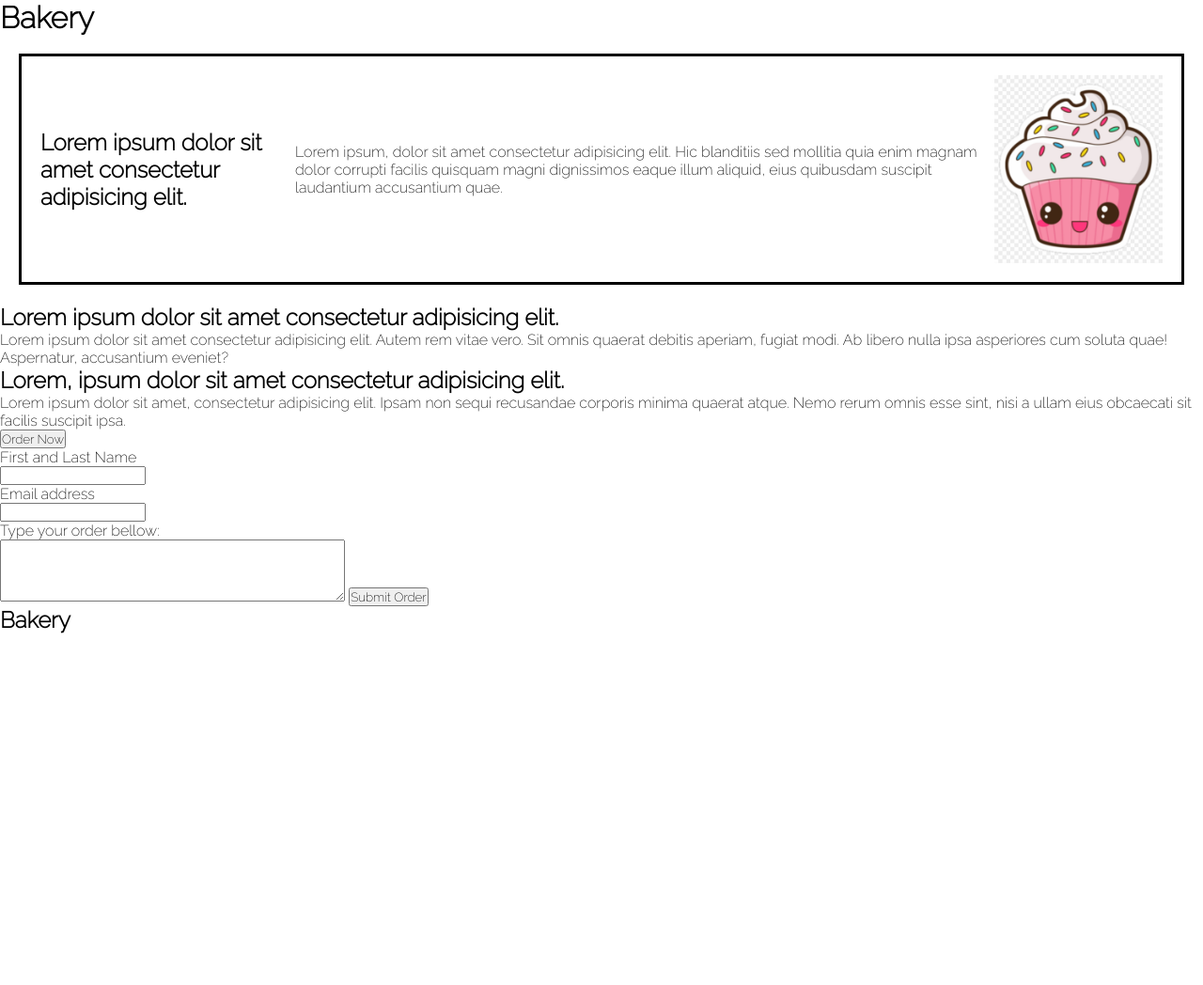
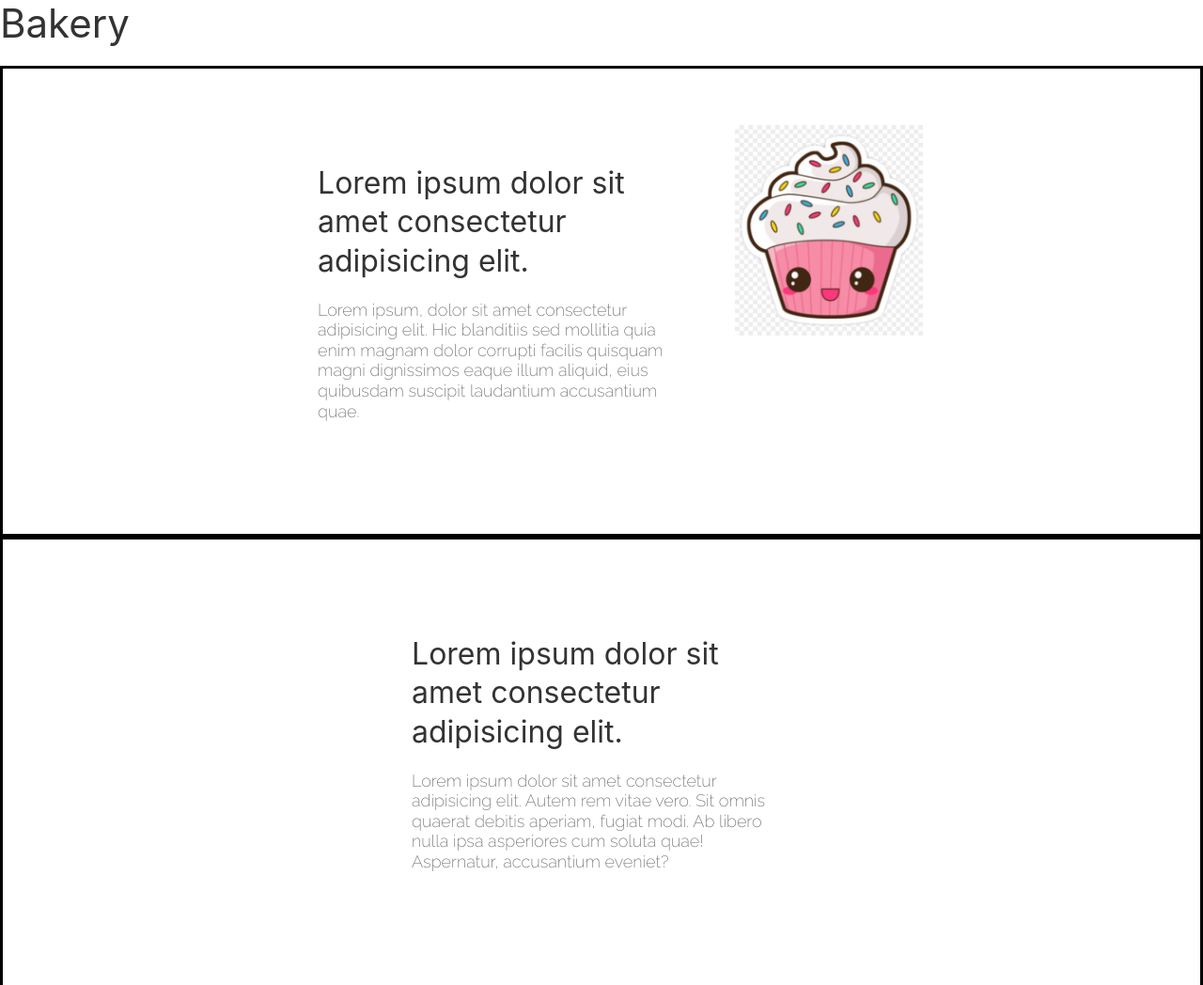
Before and after one commit to Brichardson117/probable-chainsaw, a plain HTML site: page index.html in a window 1280 px wide. Shown: the top 1048 px of the page at 94% size. Before the commit the page ends 800 px from the top, so only its background shows below. Drawn offline with nearby package versions, Linux system fonts and the light colour scheme; a web font is replaced by a local one.

Commit message:
added base styling to all sections

```diff
--- a/index.html
+++ b/index.html
@@ -5,34 +5,53 @@
     <meta http-equiv="X-UA-Compatible" content="IE=edge" />
     <meta name="viewport" content="width=device-width, initial-scale=1.0" />
     <title>Bakery</title>
-    <link rel="preconnect" href="https://fonts.googleapis.com">
-   <link rel="preconnect" href="https://fonts.gstatic.com" crossorigin>
-    <link href="https://fonts.googleapis.com/css2?family=Alkalami&display=swap" rel="stylesheet">
+    <link rel="preconnect" href="https://fonts.googleapis.com" />
+    <link rel="preconnect" href="https://fonts.gstatic.com" crossorigin />
+    <link
+      href="https://fonts.googleapis.com/css2?family=Alkalami&display=swap"
+      rel="stylesheet"
+    />
+    <link
+      rel="stylesheet"
+      href="https://cdn.jsdelivr.net/npm/uikit@3.15.10/dist/css/uikit.min.css"
+    />
     <link rel="stylesheet" href="./style.css" />
   </head>
   <body>
     <header>
       <h1>Bakery</h1>
     </header>
+
+    <!-- Primary section -->
     <section id="primary">
+      <div class="section-cta">
         <h2>Lorem ipsum dolor sit amet consectetur adipisicing elit.</h2>
         <p>
-        Lorem ipsum, dolor sit amet consectetur adipisicing elit. Hic blanditiis
-        sed mollitia quia enim magnam dolor corrupti facilis quisquam magni
-        dignissimos eaque illum aliquid, eius quibusdam suscipit laudantium
-        accusantium quae.
+          Lorem ipsum, dolor sit amet consectetur adipisicing elit. Hic
+          blanditiis sed mollitia quia enim magnam dolor corrupti facilis
+          quisquam magni dignissimos eaque illum aliquid, eius quibusdam
+          suscipit laudantium accusantium quae.
         </p>
-    <img src="./images/cupcake.jpg" height="200px" width="200px">
+      </div>
+      <img src="./images/cupcake.jpg" height="200px" width="200px" />
     </section>
+
+    <!-- menu section -->
     <section id="menu">
+      <div class="section-cta">
         <h2>Lorem ipsum dolor sit amet consectetur adipisicing elit.</h2>
         <p>
-        Lorem ipsum dolor sit amet consectetur adipisicing elit. Autem rem vitae
-        vero. Sit omnis quaerat debitis aperiam, fugiat modi. Ab libero nulla
-        ipsa asperiores cum soluta quae! Aspernatur, accusantium eveniet?
+          Lorem ipsum dolor sit amet consectetur adipisicing elit. Autem rem
+          vitae vero. Sit omnis quaerat debitis aperiam, fugiat modi. Ab libero
+          nulla ipsa asperiores cum soluta quae! Aspernatur, accusantium
+          eveniet?
         </p>
+      </div>
     </section>
+
+    <!--Order now section-->
     <section id="orderNow">
+      <div class="section-cta">
         <h2>Lorem, ipsum dolor sit amet consectetur adipisicing elit.</h2>
         <p>
           Lorem ipsum dolor sit amet, consectetur adipisicing elit. Ipsam non
@@ -40,9 +59,12 @@
           sint, nisi a ullam eius obcaecati sit facilis suscipit ipsa.
         </p>
         <button type="submit">Order Now</button>
+      </div>
     </section>
-    <footer>
-      <form>
+
+    <!-- footer/order form -->
+    <footer id="orderForm">
+      <form class="section-cta">
         <label for="name">First and Last Name</label><br />
         <input type="text" id="name" name="fname" /><br />
         <label for="email">Email address</label><br />
@@ -51,8 +73,8 @@
         <textarea name="order" id="order" rows="4" cols="50"></textarea>
         <button type="submit">Submit Order</button>
       </form>
+    </footer>
     <h2>Bakery</h2>
-    </footer>
     <script src="./script.js"></script>
   </body>
 </html>
--- a/style.css
+++ b/style.css
@@ -1,17 +1,52 @@
-@import url('https://fonts.googleapis.com/css2?family=Alkalami&family=Raleway:wght@200&display=swap');
+@import url("https://fonts.googleapis.com/css2?family=Alkalami&family=Raleway:wght@200&display=swap");
 
-*{
-    font-family: 'Raleway', serif;
-    margin: 0;
-    padding: 0;
-    scroll-behavior: smooth;
+* {
+  font-family: "Raleway", serif;
+  scroll-behavior: smooth;
+  margin: 0;
+  padding: 0;
+  box-sizing: border-box;
 }
 
-#primary{
+section {
+  padding: 60px;
+}
+#primary {
+  border: 0.2rem solid black;
+  display: flex;
+  justify-content: center;
+  flex-wrap: wrap;
+  align-items: flex-start;
+}
+
+.section-cta{
+    width: 35%;
+    text-align: left;
+    margin: 3.5%;
+    font-size: 18px;
+    line-height: 1.2;
+}
+
+#menu{
     border: 0.2rem solid black;
     display: flex;
     justify-content: center;
-    align-items: center;
-    margin: 20px;
-    padding: 20px;
+    flex-wrap: wrap;
+    align-items: flex-start;
 }
+
+#orderNow{
+    border: 0.2rem solid black;
+    display: flex;
+    justify-content: center;
+    flex-wrap: wrap;
+    align-items: flex-start;
+}
+
+#orderForm{
+    border: 0.2rem solid black;
+    display: flex;
+    justify-content: center;
+    flex-wrap: wrap;
+    align-items: flex-start;
+}
```
Lines whose indentation alone changed are shown as unchanged.
